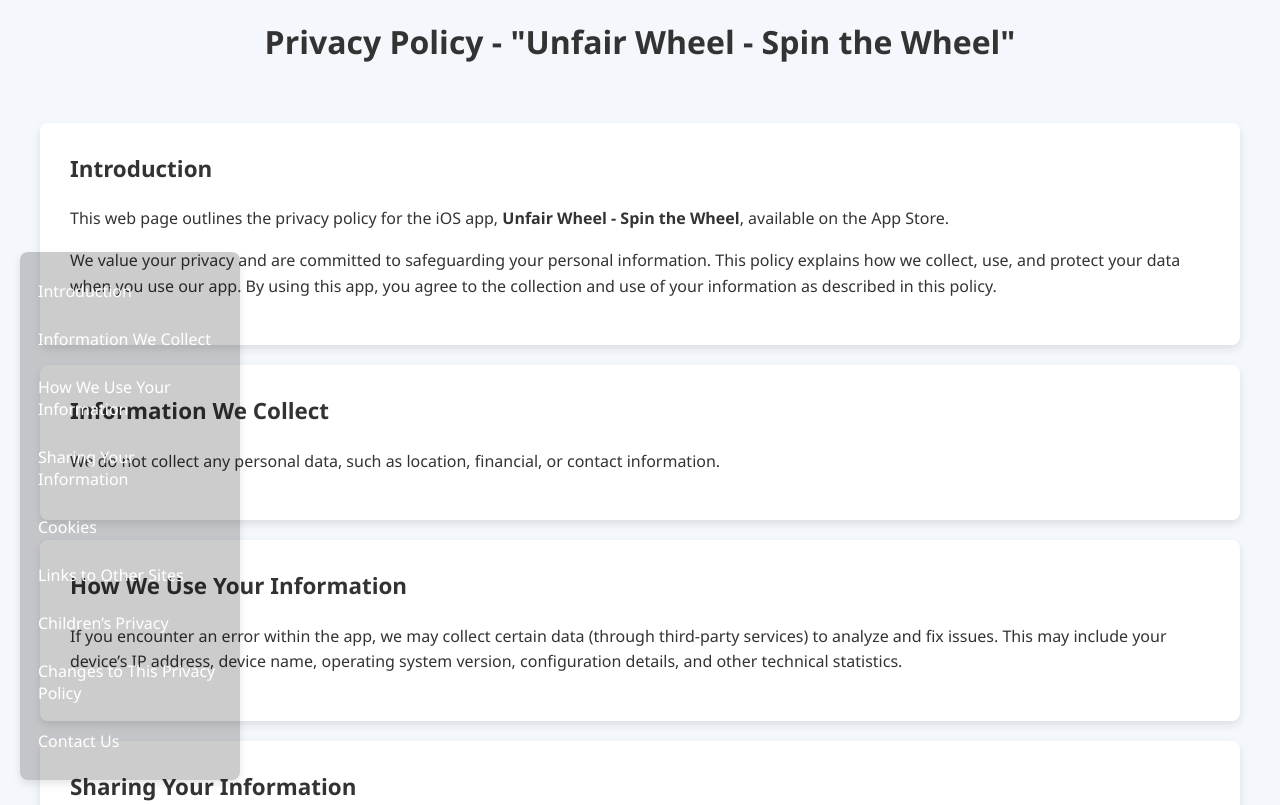
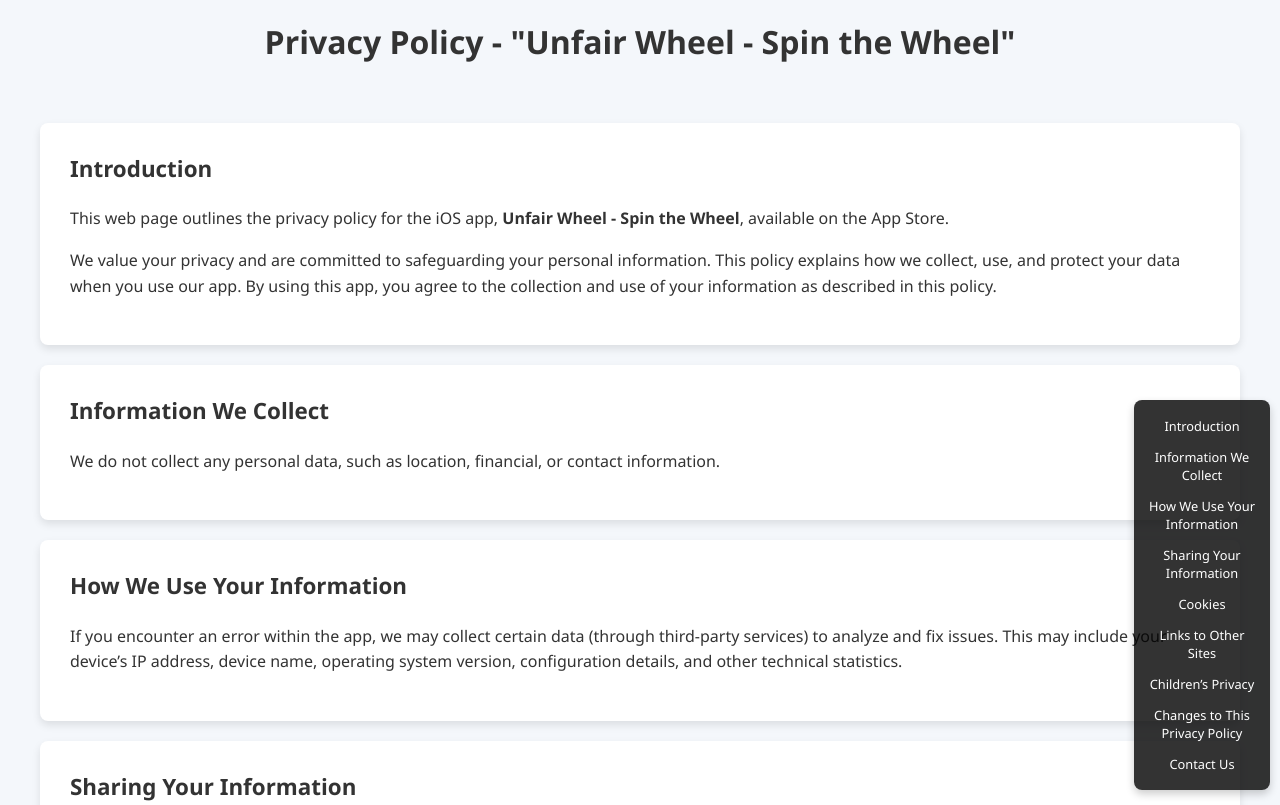
Before and after one commit to uw54321/iOS, a plain HTML site: page index.html in a window 1280 px wide. Shown: the top 805 px of the page. Drawn offline with Linux system fonts and the light colour scheme.

Commit message:
Update index.html

```diff
--- a/index.html
+++ b/index.html
@@ -60,19 +60,19 @@
             margin-top: 10px;
         }
 
-        .sidebar {
+         .sidebar {
             position: fixed;
-            bottom: 20px;
-            left: 20px;
-            width: 200px;
-            background-color: rgba(0, 0, 0, 0.2);
+            bottom: 10px;
+            right: 10px;
+            width: 120px; /* サイドバーの幅を小さく */
+            background-color: rgba(0, 0, 0, 0.8); /* 背景を濃くして視認性向上 */
             color: white;
             display: flex;
             flex-direction: column;
             align-items: flex-start;
-            padding: 10px;
+            padding: 8px; /* 全体のパディングを小さく */
             border-radius: 8px;
-            box-shadow: 0 4px 8px rgba(0, 0, 0, 0.1);
+            box-shadow: 0 4px 8px rgba(0, 0, 0, 0.2);
             z-index: 1000;
         }
 
@@ -85,17 +85,18 @@
 
         .sidebar ul li {
             width: 100%;
-            margin: 10px 0;
+            margin: 5px 0; /* マージンを小さく */
         }
 
         .sidebar ul li a {
             text-decoration: none;
             color: white;
-            font-size: 1rem;
+            font-size: 0.8rem; /* フォントサイズを小さく */
             display: block;
-            padding: 8px;
+            padding: 4px; /* パディングを小さく */
             border-radius: 5px;
             transition: background-color 0.3s ease;
+            text-align: center; /* テキストを中央揃え */
         }
 
         .sidebar ul li a:hover,
```
